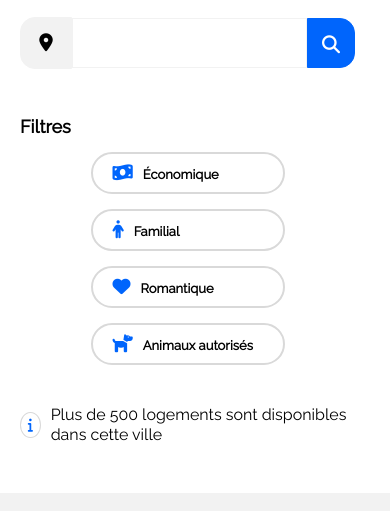
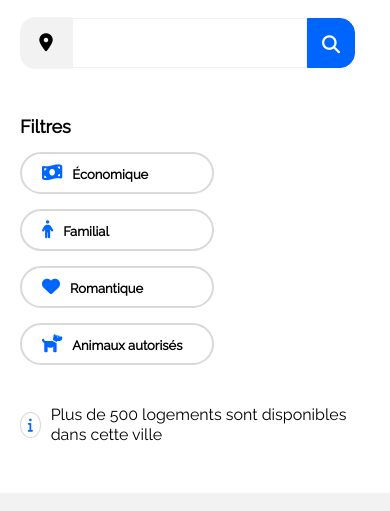
Before and after one commit to Eline31/Booki, a plain HTML site: page index.html in a window 390 px wide. Shown: the part 262-773 px from the top of the page. Drawn offline with Linux system fonts and the light colour scheme.

Commit message:
modifications criteres

```diff
--- a/css/styles_phones.css
+++ b/css/styles_phones.css
@@ -40,9 +40,6 @@
     }
     button>span:last-child {
         display: block;
-    }
-    .criteres>div:last-child {
-        justify-content: space-around;
     }
     .criteres>div:last-child i {
         font-size: 18px;
--- a/css/styles_tablets.css
+++ b/css/styles_tablets.css
@@ -6,7 +6,6 @@
     }
     .criteres>div:last-child {
         flex-wrap: wrap;
-        justify-content: space-between;
     }
     .criteres>div:last-child a {
         margin-bottom: 15px;
```
